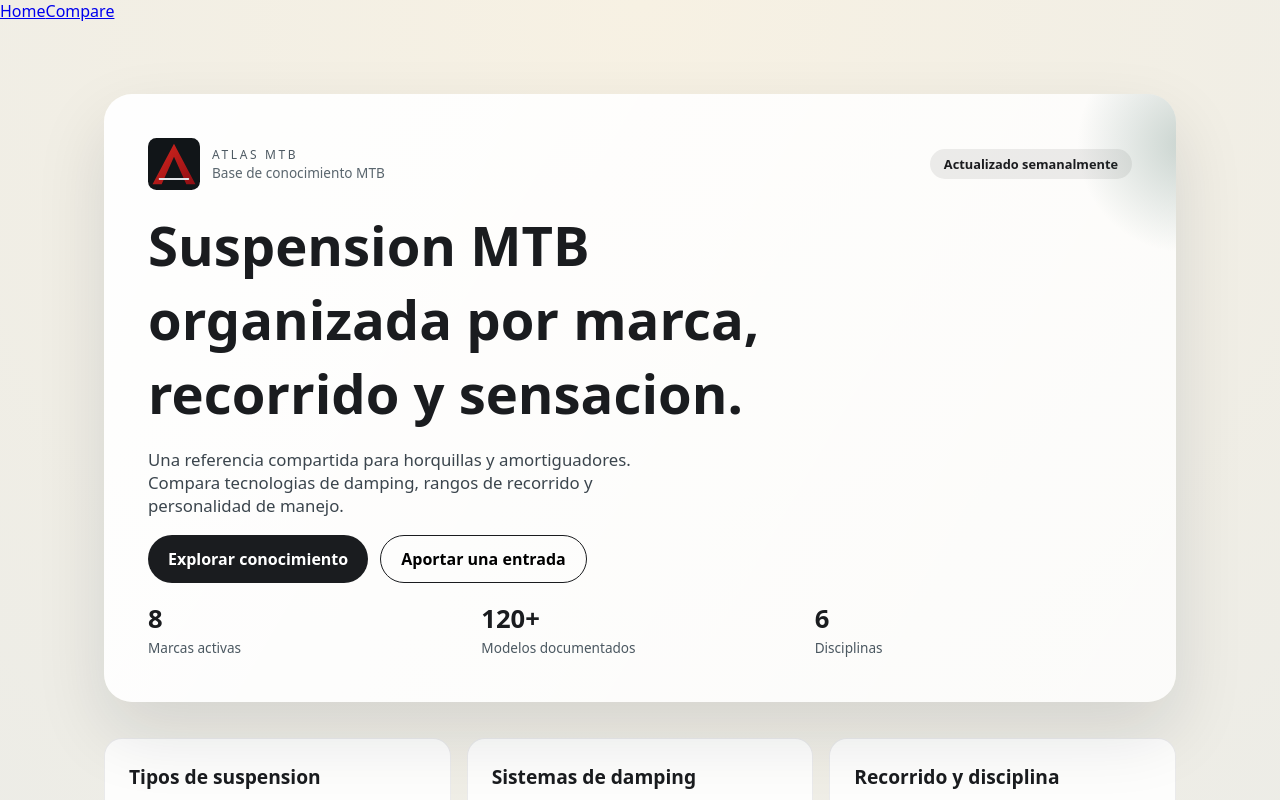
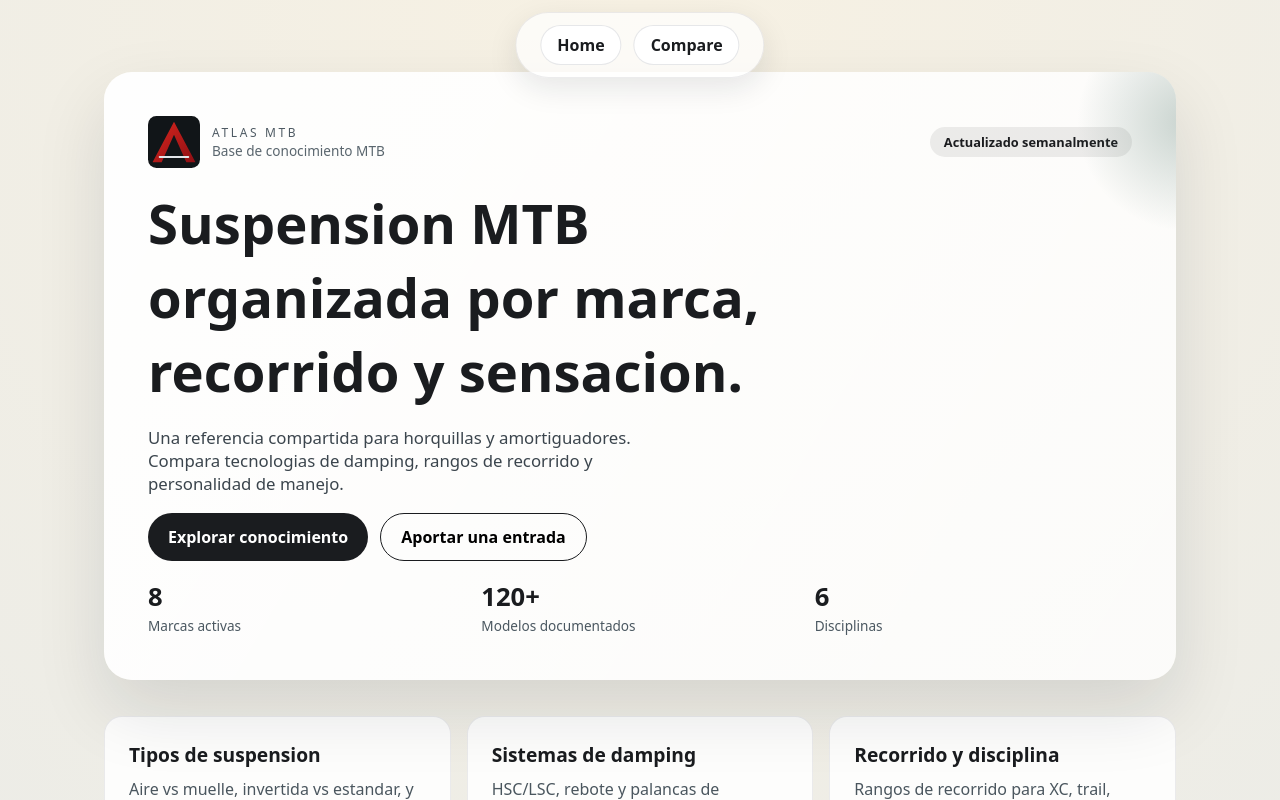
Before and after one commit to joelito322/web-fox-rockshox, a React (Vite) app: page / in a window 1280 px wide. Shown: the top 800 px of the page. Built offline with nearby package versions, Linux system fonts and the light colour scheme.

Commit message:
first commit

```diff
--- a/src/index.css
+++ b/src/index.css
@@ -28,6 +28,36 @@ button {
   display: flex;
   flex-direction: column;
   gap: 36px;
+}
+
+.main-nav {
+  display: flex;
+  gap: 12px;
+  padding: 12px 24px;
+  background: rgba(255, 255, 255, 0.7);
+  border-radius: 999px;
+  position: fixed;
+  top: 12px;
+  left: 50%;
+  transform: translateX(-50%);
+  z-index: 10;
+  border: 1px solid rgba(15, 23, 42, 0.08);
+  box-shadow: 0 10px 30px rgba(18, 28, 38, 0.1);
+}
+
+.main-nav a {
+  text-decoration: none;
+  color: #1a1c1f;
+  font-weight: 600;
+  padding: 8px 16px;
+  border-radius: 999px;
+  background: white;
+  border: 1px solid rgba(15, 23, 42, 0.1);
+  transition: background 0.2s ease;
+}
+
+.main-nav a:hover {
+  background: #f0f0f0;
 }
 
 .hero {
@@ -587,3 +617,31 @@ button {
     padding-top: 40px;
   }
 }
+
+.compare-grid {
+  display: grid;
+  grid-template-columns: repeat(auto-fit, minmax(280px, 1fr));
+  gap: 16px;
+}
+
+.compare-specs {
+  display: grid;
+  gap: 8px;
+}
+
+.spec-item {
+  display: flex;
+  justify-content: space-between;
+  font-size: 0.9rem;
+  padding: 8px 0;
+  border-bottom: 1px solid rgba(15, 23, 42, 0.08);
+}
+
+.spec-item .best {
+  font-weight: 700;
+  color: #1f5c57;
+}
+
+.spec-item .different {
+  font-weight: 600;
+}
```
